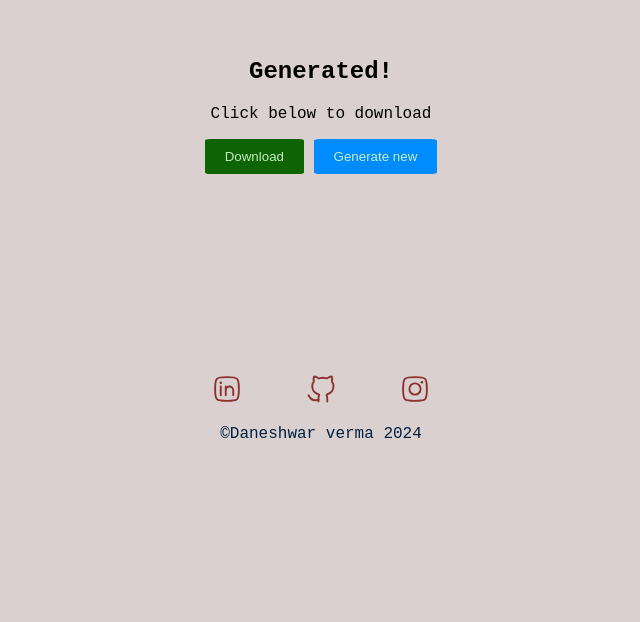
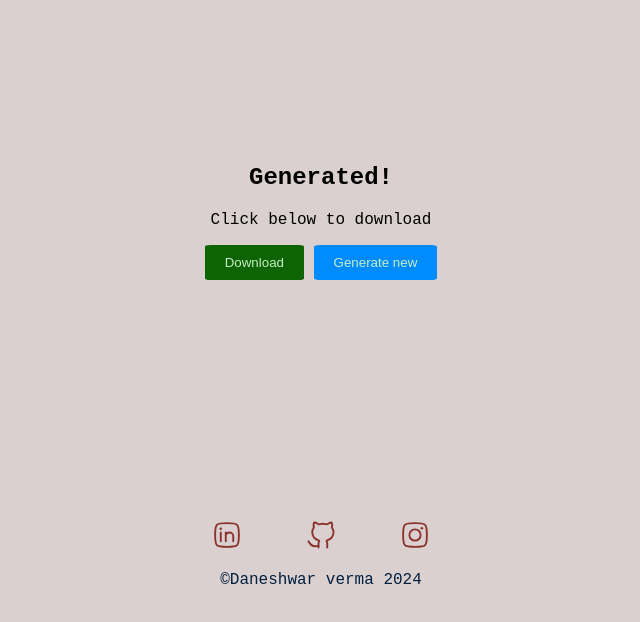
Before and after one commit to DaneshVerma/Personal-Qr-Code-Generator, a website: page public/submit.html in a window 1280 px wide. Shown: the part 142-764 px from the top of the page, without its empty margins (319-959 px from the left). Drawn offline with Linux system fonts and the light colour scheme.

Commit message:
Add files via upload

```diff
--- a/public/style.css
+++ b/public/style.css
@@ -1,24 +1,27 @@
-body{
+body {
   background: #dbd0d0;
-  font-family: 'Courier New', Courier, monospace;
+  font-family: "Courier New", Courier, monospace;
 }
 
-.footer-elements{
-  margin: 25vh 0 0 0;
+header {
+  margin: 10vh;
 }
-.copyright p{
-    color: #011F3F;
+.footer-elements {
+  margin: 30vh 0 0 0;
+}
+.copyright p {
+  color: #011f3f;
   font-size: 1rem;
 
   text-align: center;
 }
 
-  .links{
+.links {
   display: flex;
   justify-content: center;
   gap: 5vw;
 }
 
-  .links img:hover{
+.links img:hover {
   box-shadow: 5px 5px 5px 0px rgba(0, 0, 0, 0.5);
 }
--- a/public/submit.css
+++ b/public/submit.css
@@ -1,7 +1,6 @@
 body{
     background-color: #dbd0d0;
    text-align: center;
-   margin: 25vh;
 }
 
 button{
@@ -13,6 +12,9 @@ button{
 #generate-new{
     background-color: rgb(0, 140, 255);
 }
+.container{
+    margin: 38.3vh 0 0 0;
+}
 
 button a{
 
```
Lines whose indentation alone changed are shown as unchanged.
